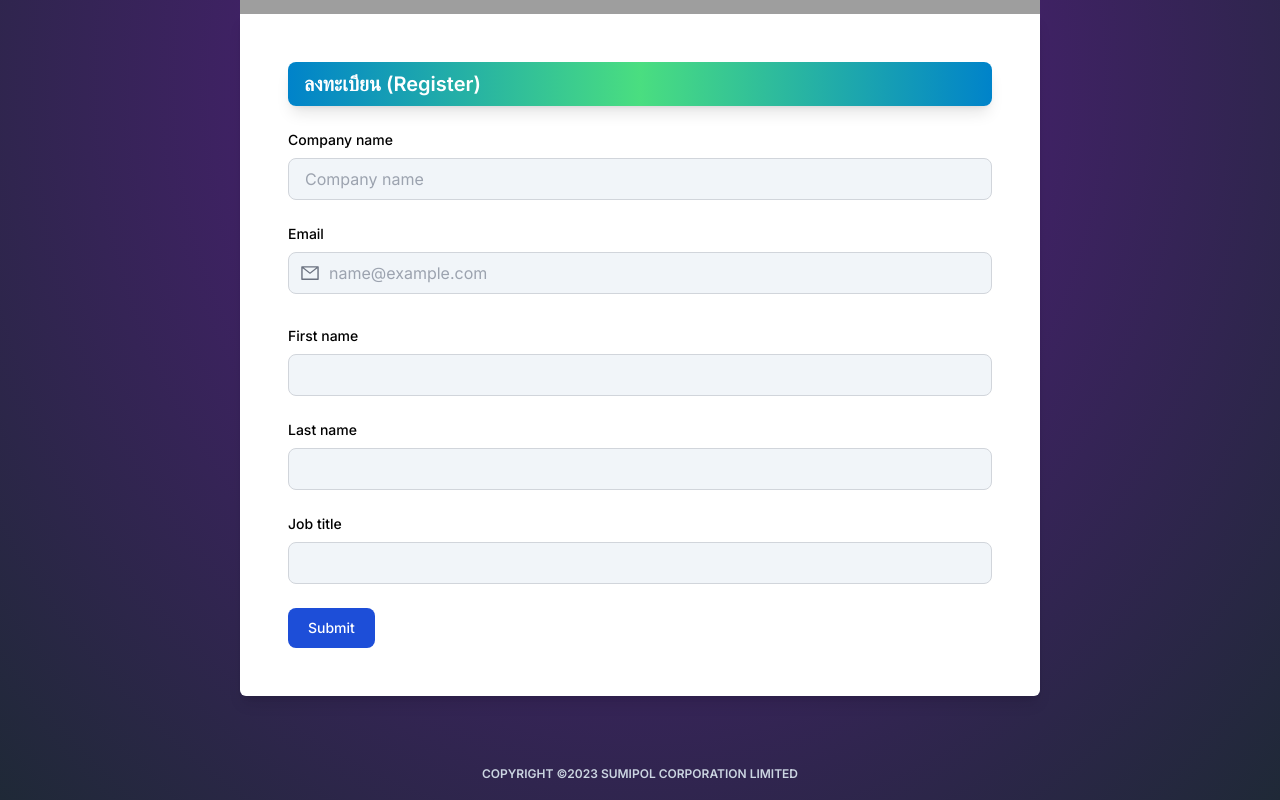
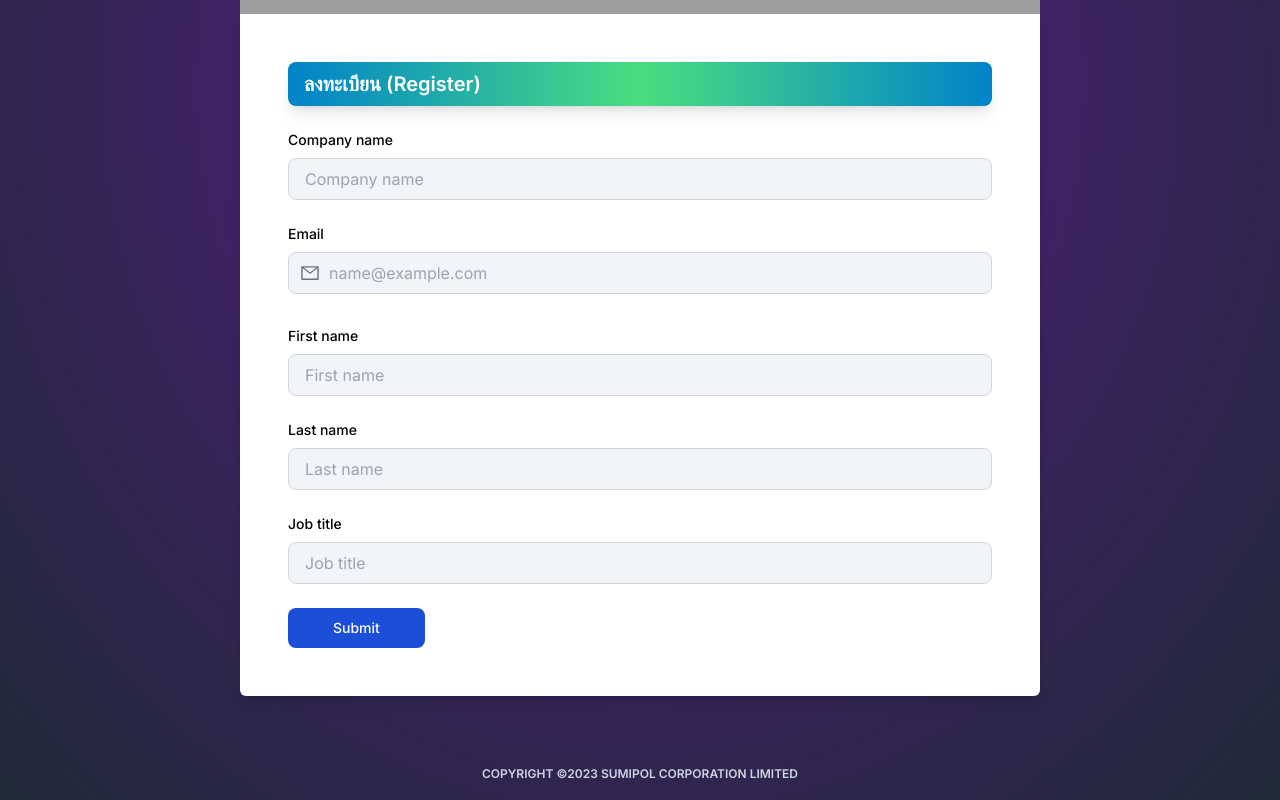
Before and after one commit to nukrobzero/register-system, a Next.js app: page / in a window 1280 px wide. Shown: the part 634-1434 px from the top of the page. Built offline with nearby package versions, Linux system fonts and the light colour scheme; grey boxes are pictures that could not be loaded.

Commit message:
add: style btn loading

```diff
--- a/package.json
+++ b/package.json
@@ -17,6 +17,7 @@
     "eslint": "8.40.0",
     "eslint-config-next": "13.4.1",
     "next": "13.4.1",
+    "nextjs-progressbar": "^0.0.16",
     "postcss": "8.4.23",
     "qrcode": "^1.5.3",
     "react": "18.2.0",
--- a/src/pages/_app.tsx
+++ b/src/pages/_app.tsx
@@ -1,6 +1,12 @@
-import '@/styles/globals.css'
-import type { AppProps } from 'next/app'
+import "@/styles/globals.css";
+import type { AppProps } from "next/app";
+import NextNProgress from "nextjs-progressbar";
 
 export default function App({ Component, pageProps }: AppProps) {
-  return <Component {...pageProps} />
+  return (
+    <>
+      <NextNProgress />
+      <Component {...pageProps} />
+    </>
+  );
 }
--- a/src/pages/api/formRegister.ts
+++ b/src/pages/api/formRegister.ts
@@ -37,6 +37,7 @@
       );
       if (response.data === "Record with email already exists") {
         res.status(202).json(response.data);
+        return;
       }
       //get session ID TaxiMail
       //   const resTaxiMail = await axios.post(
--- a/src/pages/index.tsx
+++ b/src/pages/index.tsx
@@ -16,8 +16,10 @@
 
   const [aferSubmit, setAfterSubmit] = useState(false);
   const [alert, setAlert] = useState("");
+  const [button, setButon] = useState(false);
 
   const hendelSubmit = async (e: React.FormEvent) => {
+    setButon(true);
     e.preventDefault();
     if (firstName === "") return null;
     const formData = {
@@ -31,9 +33,11 @@
       const res = await axios.post(`/api/formRegister`, formData);
       if (res.status === 202) {
         setAlert(email);
+        setButon(false);
         return null;
       }
       setAfterSubmit(!aferSubmit);
+      setButon(false);
       setAlert("");
     } catch (error) {
       console.log(error);
@@ -129,7 +133,7 @@
                     )
                   }
                   className="w-full border border-gray-300 rounded-lg py-2 px-4 focus:outline-none focus:ring-2 focus:ring-[#0083CA] focus:border-transparent bg-slate-100"
-                  placeholder=""
+                  placeholder="First name"
                   required
                 />
               </div>
@@ -150,7 +154,7 @@
                     )
                   }
                   className="w-full border border-gray-300 rounded-lg py-2 px-4 focus:outline-none focus:ring-2 focus:ring-[#0083CA] focus:border-transparent bg-slate-100"
-                  placeholder=""
+                  placeholder="Last name"
                   required
                 />
               </div>
@@ -171,16 +175,43 @@
                     )
                   }
                   className="w-full border border-gray-300 rounded-lg py-2 px-4 focus:outline-none focus:ring-2 focus:ring-[#0083CA] focus:border-transparent bg-slate-100"
-                  placeholder=""
+                  placeholder="Job title"
                   required
                 />
               </div>
-              <button
-                type="submit"
-                className="text-white bg-blue-700 hover:bg-blue-800 focus:ring-4 focus:outline-none focus:ring-blue-300 font-medium rounded-lg text-sm w-full sm:w-auto px-5 py-2.5 text-center"
-              >
-                Submit
-              </button>
+              {button ? (
+                <button
+                  disabled
+                  type="button"
+                  className="py-2.5 px-5 mr-2 text-sm font-medium text-gray-900 bg-white rounded-lg border border-gray-200 hover:bg-gray-100 hover:text-blue-700 focus:z-10 focus:ring-2 focus:ring-blue-700 focus:text-blue-700 dark:bg-gray-800 dark:text-gray-400 dark:border-gray-600 dark:hover:text-white dark:hover:bg-gray-700 inline-flex items-center"
+                >
+                  <svg
+                    aria-hidden="true"
+                    role="status"
+                    className="inline w-4 h-4 mr-3 text-gray-200 animate-spin dark:text-gray-600"
+                    viewBox="0 0 100 101"
+                    fill="none"
+                    xmlns="http://www.w3.org/2000/svg"
+                  >
+                    <path
+                      d="M100 50.5908C100 78.2051 77.6142 100.591 50 100.591C22.3858 100.591 0 78.2051 0 50.5908C0 22.9766 22.3858 0.59082 50 0.59082C77.6142 0.59082 100 22.9766 100 50.5908ZM9.08144 50.5908C9.08144 73.1895 27.4013 91.5094 50 91.5094C72.5987 91.5094 90.9186 73.1895 90.9186 50.5908C90.9186 27.9921 72.5987 9.67226 50 9.67226C27.4013 9.67226 9.08144 27.9921 9.08144 50.5908Z"
+                      fill="currentColor"
+                    />
+                    <path
+                      d="M93.9676 39.0409C96.393 38.4038 97.8624 35.9116 97.0079 33.5539C95.2932 28.8227 92.871 24.3692 89.8167 20.348C85.8452 15.1192 80.8826 10.7238 75.2124 7.41289C69.5422 4.10194 63.2754 1.94025 56.7698 1.05124C51.7666 0.367541 46.6976 0.446843 41.7345 1.27873C39.2613 1.69328 37.813 4.19778 38.4501 6.62326C39.0873 9.04874 41.5694 10.4717 44.0505 10.1071C47.8511 9.54855 51.7191 9.52689 55.5402 10.0491C60.8642 10.7766 65.9928 12.5457 70.6331 15.2552C75.2735 17.9648 79.3347 21.5619 82.5849 25.841C84.9175 28.9121 86.7997 32.2913 88.1811 35.8758C89.083 38.2158 91.5421 39.6781 93.9676 39.0409Z"
+                      fill="#1C64F2"
+                    />
+                  </svg>
+                  Loading...
+                </button>
+              ) : (
+                <button
+                  type="submit"
+                  className="text-white bg-blue-700 hover:bg-blue-800 focus:ring-4 focus:outline-none focus:ring-blue-300 font-medium rounded-lg text-sm w-full sm:w-auto px-[45px] py-2.5 text-center"
+                >
+                  Submit
+                </button>
+              )}
             </form>
           ) : (
             <div className="shadow-lg p-12 bg-white rounded-b-md">
```
Also changed, not shown: 1 other file (tests, documents, lock files or other folders).
